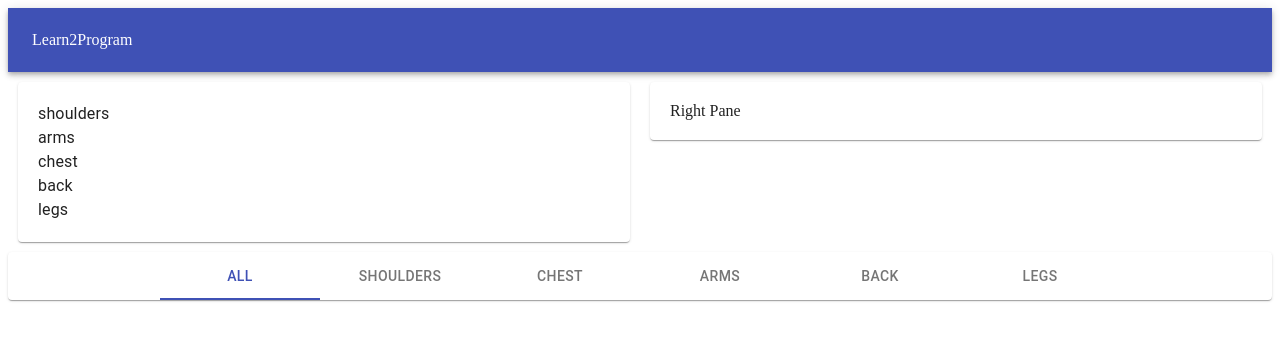
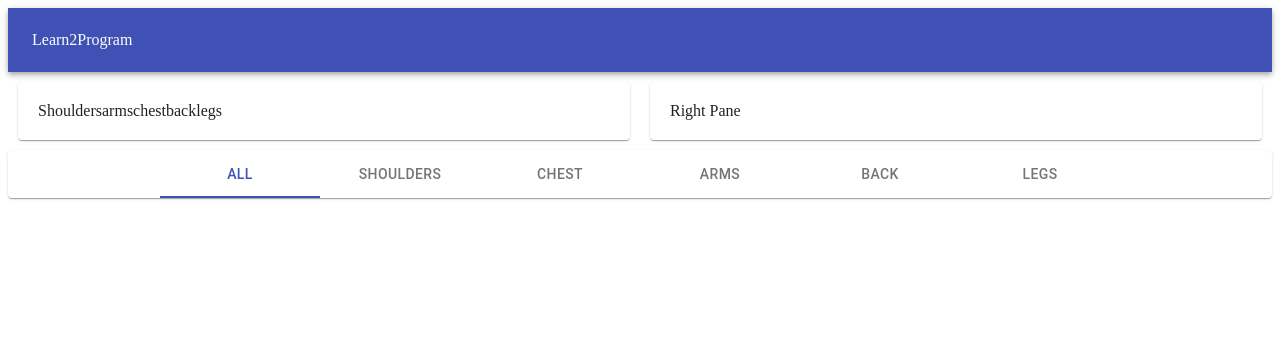
Before and after one commit to kristina-arezina/terms-2-program, a React (Create React App) app: page / in a window 1280 px wide. Shown: the top 340 px of the page. Built offline with nearby package versions, Linux system fonts and the light colour scheme.

Commit message:
bug: does not render list in seperate lines when added typography

```diff
--- a/src/components/Exercises/index.js
+++ b/src/components/Exercises/index.js
@@ -12,7 +12,10 @@ export default ({exercises}) =>
         <Grid item sm>
             <Paper style={styles.Paper}>
                 {exercises.map(([group, exercises]) =>
-                    <Typography>
+                    <Typography
+                        variant="headline"
+                        style={{textTransform: "capitalize"}}
+                    >
                         {group}
                     </Typography>
                 )}
```
